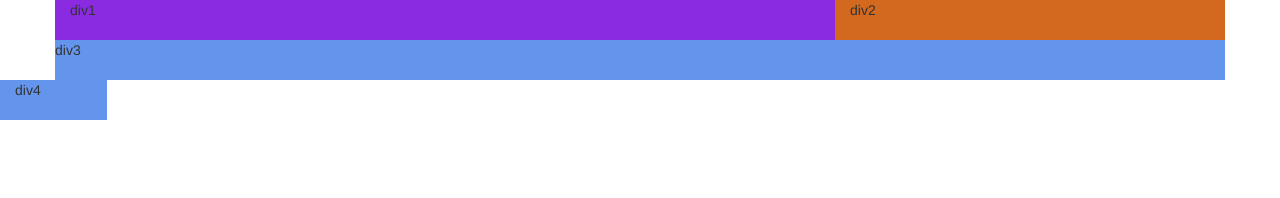
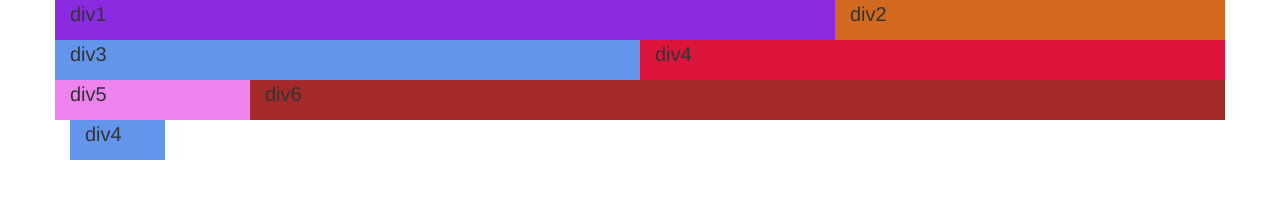
Before and after one commit to yassin-bouchlouch/Bootstrap, a plain HTML site: page Bootstrap Getting Started/Bootstrap-Grid-System/index.html in a window 1280 px wide. Drawn offline with nearby package versions, Linux system fonts and the light colour scheme.

Commit message:
3th commit

```diff
--- a/Bootstrap Getting Started/Bootstrap-Grid-System/css/style.css
+++ b/Bootstrap Getting Started/Bootstrap-Grid-System/css/style.css
@@ -1,16 +1,30 @@
 .div1{
   background-color: blueviolet;
   height: 4rem;
+  font-size: 2rem;
 }
 .div2{
   background-color: chocolate;
   height: 4rem;
+  font-size: 2rem;
 }
 .div3{
   background-color: cornflowerblue;
   height: 4rem;
+  font-size: 2rem;
 }
 .div4{
   background-color: crimson;
   height: 4rem;
+  font-size: 2rem;
 }
+.div5{
+  background-color:violet;
+  height: 4rem;
+  font-size: 2rem;
+}
+.div6{
+  background-color:brown;
+  height: 4rem;
+  font-size: 2rem;
+}
--- a/Bootstrap Getting Started/Bootstrap-Grid-System/index.html
+++ b/Bootstrap Getting Started/Bootstrap-Grid-System/index.html
@@ -15,12 +15,18 @@
   <div class = "container">
 
     <div class = "row">
-       <div class = "col-sm-8 div1">div1</div>
-       <div class = "col-md-4 div2">div2</div>
+       <div class = "col-xs-8 div1">div1</div>
+       <div class = "col-xs-4 div2">div2</div>
     </div>
 
-    <div class = "row div3">div3</div>
+    <div class = "row">
+      <div class = "col-md-6 div3">div3</div>
+      <div class = "col-md-6 div4">div4</div>
+   </div>
 
+   <div class = "row">
+    <div class = "col-lg-2 div5">div5</div>
+    <div class = "col-lg-10 div6">div6</div>
  </div>
 
  <div class = "container col-lg-1 div3">div4</div>
```
